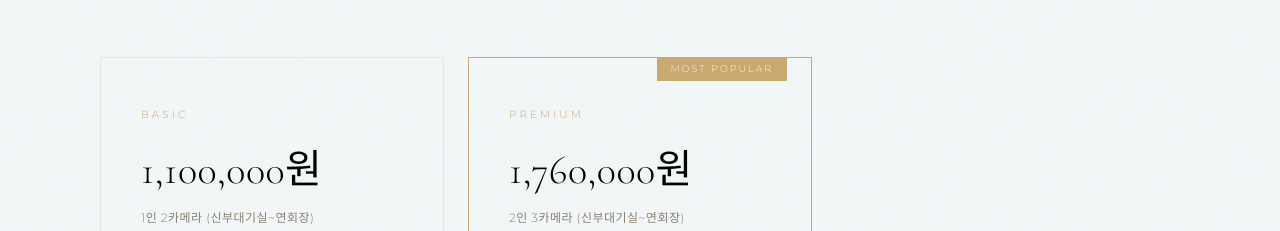
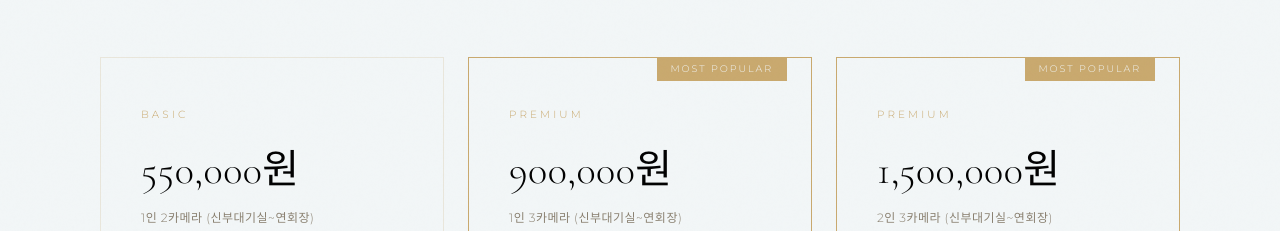
Before and after one commit to soka777/123123, a plain HTML site: page product.html in a window 1280 px wide. Shown: the part 569-800 px from the top of the page. Drawn offline with nearby package versions, Linux system fonts and the light colour scheme.

Commit message:
Update product.html

```diff
--- a/product.html
+++ b/product.html
@@ -340,7 +340,7 @@
     const productData = [
       {
         name: 'BASIC',
-        price: '1,100,000원',
+        price: '550,000원',
         desc: '1인 2카메라 (신부대기실~연회장)',
         features: [
           '하이라이트 뮤비 영상',
@@ -353,7 +353,21 @@
       },
       {
         name: 'PREMIUM',
-        price: '1,760,000원',
+        price: '900,000원',
+        desc: '1인 3카메라 (신부대기실~연회장)',
+        features: [
+          '하이라이트 뮤비 영상',
+          '챕터별 다큐 영상',
+          '축사 및 축가 영상',
+          '모바일 영상 및 URL',
+          'USB 3개',
+        ],
+        featured: true,
+        badge: 'Most Popular'
+      },
+      {
+        name: 'PREMIUM',
+        price: '1,500,000원',
         desc: '2인 3카메라 (신부대기실~연회장)',
         features: [
           '하이라이트 뮤비 영상',
```
